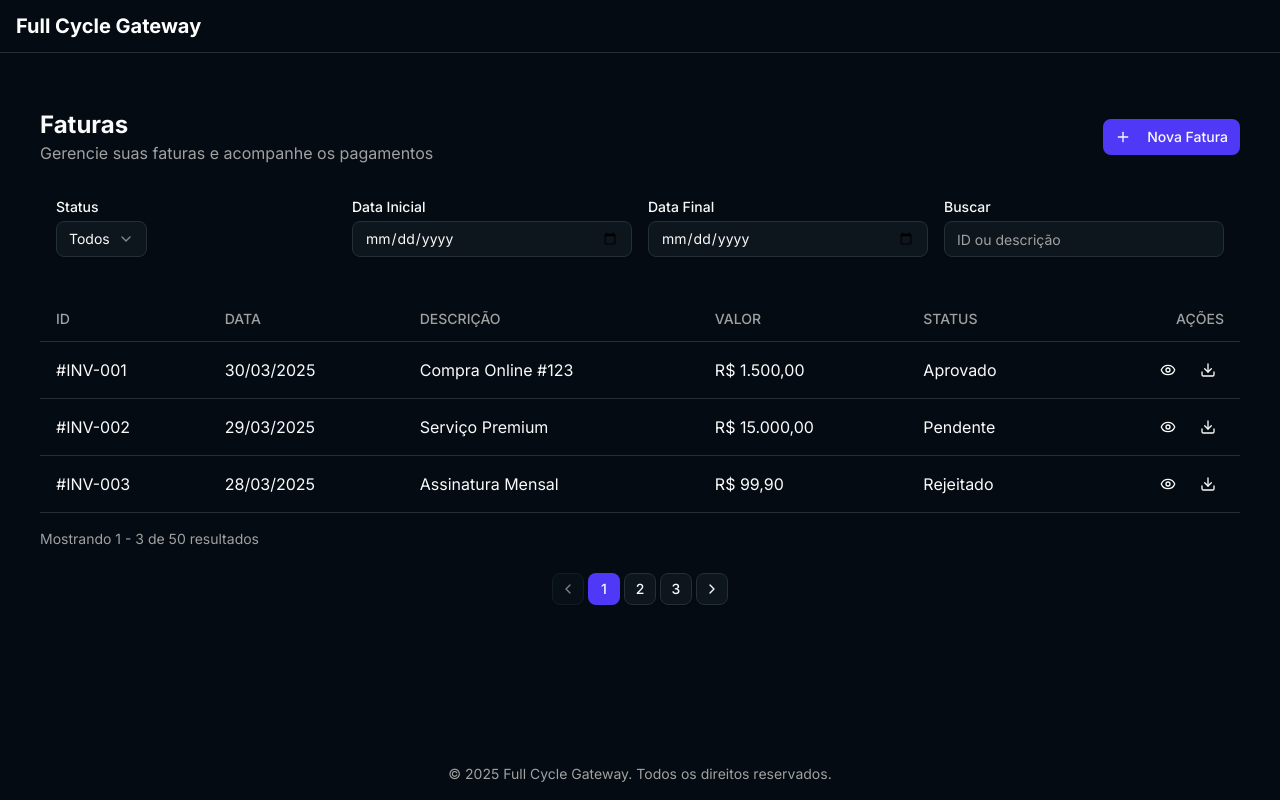
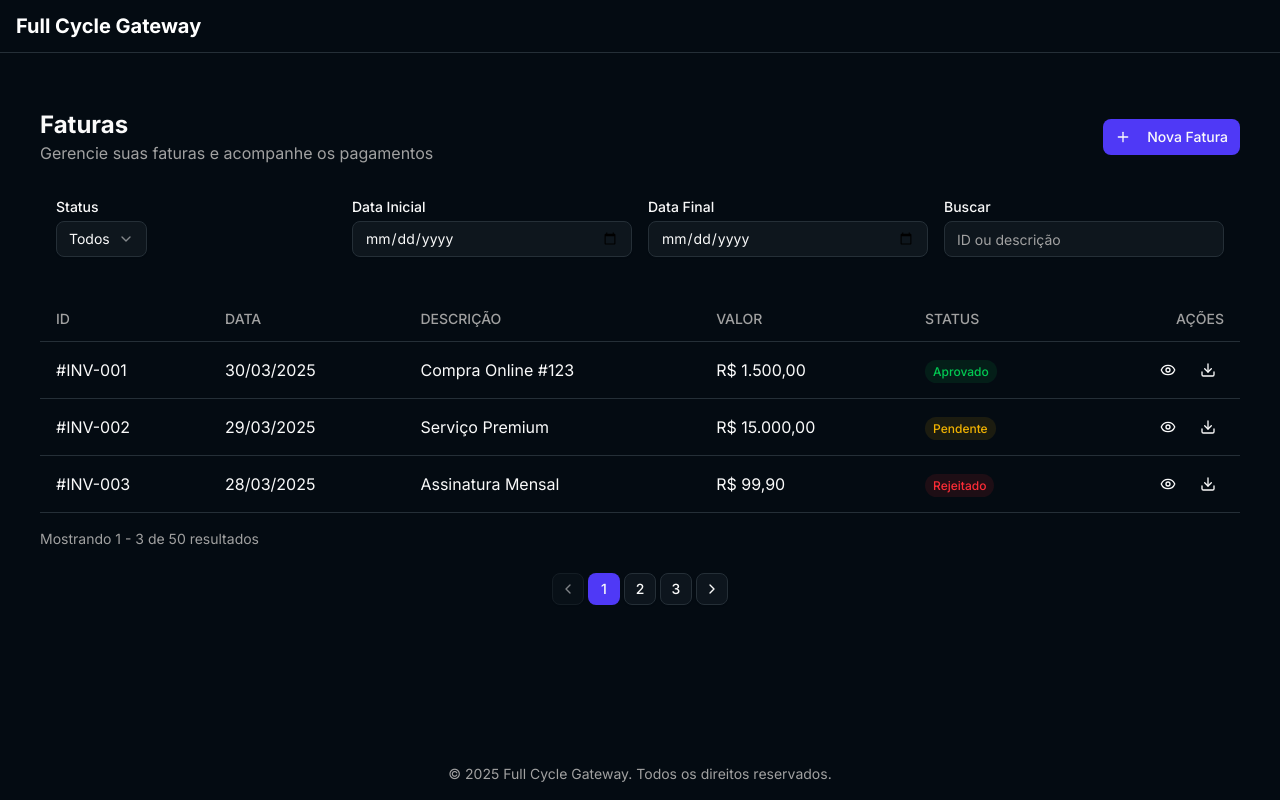
Before and after one commit to LianMiranda/FrontEnd-Gateway, a Next.js app: page /invoices in a window 1280 px wide. Built offline with nearby package versions, Linux system fonts and the light colour scheme; no server answers.

Commit message:
refactor: adicionando cores aos status da fatura

```diff
--- a/src/components/invoice-status-badge.tsx
+++ b/src/components/invoice-status-badge.tsx
@@ -8,17 +8,17 @@ export default function InvoiceStatusBadge({ status }: InvoiceStatusBadgeProps)
       case "approved":
         return {
           label: "Aprovado",
-          className: "status-approved",
+          className: "bg-green-500/10 text-green-500 px-2 py-1 rounded-full text-xs font-medium",
         }
       case "pending":
         return {
           label: "Pendente",
-          className: "status-pending",
+          className: "bg-yellow-500/10 text-yellow-500 px-2 py-1 rounded-full text-xs font-medium",
         }
       case "rejected":
         return {
           label: "Rejeitado",
-          className: "status-rejected",
+          className: "bg-red-500/10 text-red-500 px-2 py-1 rounded-full text-xs font-medium",
         }
       default:
         return {
```
